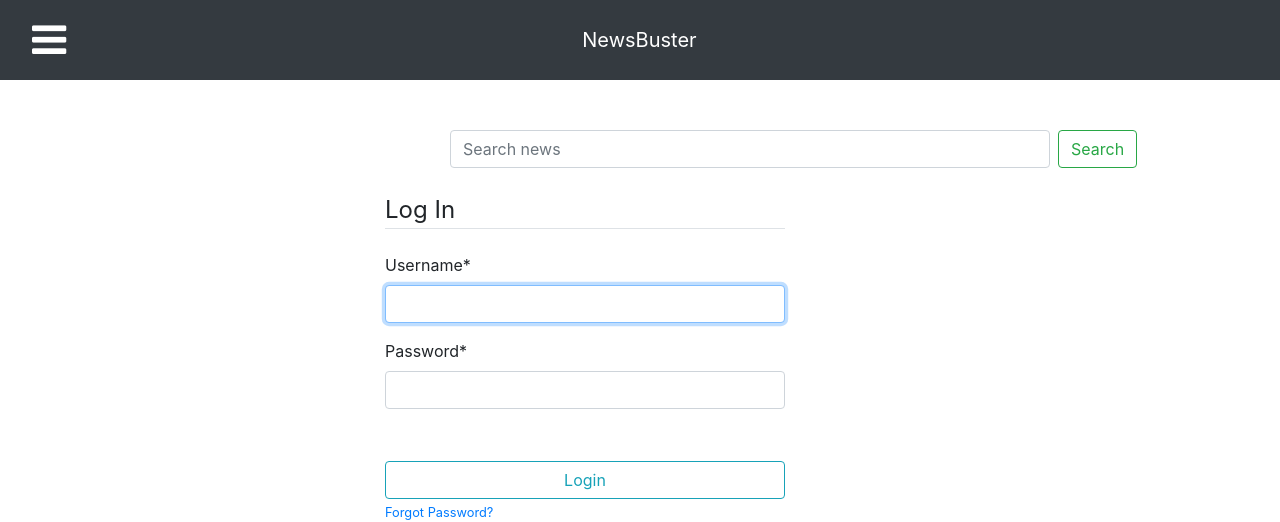
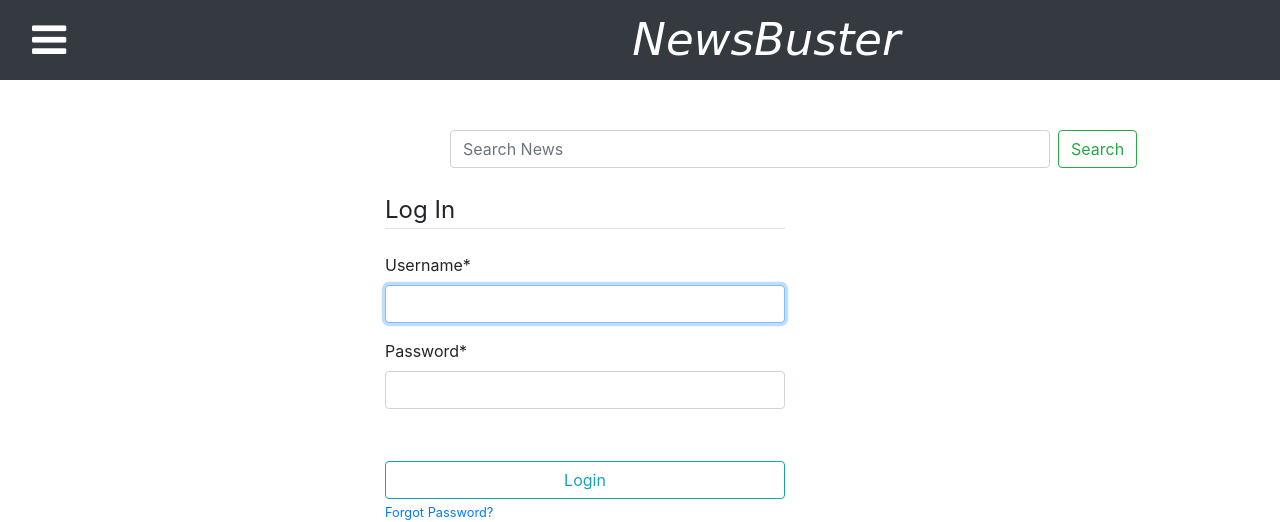
Before and after one commit to 2knal/BitsPlease-Enroot, a Django app: page /login/ in a window 1280 px wide. Shown: the top 522 px of the page. Run offline with Django 3.2, Linux system fonts and the light colour scheme; some libraries are stand-ins or nearby versions.

Commit message:
newsbuster font

```diff
--- a/app/templates/app/base.html
+++ b/app/templates/app/base.html
@@ -17,7 +17,7 @@
         <nav class="navbar navbar-expand-lg navbar-dark bg-dark" >
                         <i id = "sideopen" class = "fa fa-bars fa-2x mr-3 ml-3" onclick="openNav()"></i>
 
-                    <span style="margin-left: 500px"> NewsBuster </span>
+                    <span style="margin-left: 550px;font-style: italic;font-family: Zapf Chancery, cursive;font-size: 45px"> NewsBuster </span>
 
                <!-- <button class="navbar-toggler" type="button" data-toggle="collapse" data-target="#navbarSupportedContent" aria-controls="navbarSupportedContent" aria-expanded="false" aria-label="Toggle navigation">
                   <span class="navbar-toggler-icon"></span>
@@ -54,7 +54,7 @@
               </nav>
               <div >
                     <form class="form-inline my-2 my-lg-0" style="padding-top: 50px;margin-left: 450px">
-                    <input class="form-control mr-sm-2" type="search" placeholder="Search news" aria-label="Search" style="width: 600px">
+                    <input class="form-control mr-sm-2" type="search" placeholder="Search News" aria-label="Search" style="width: 600px">
                     <button class="btn btn-outline-success my-2 my-sm-0" type="submit" >Search</button>
                     </form>
 
```
